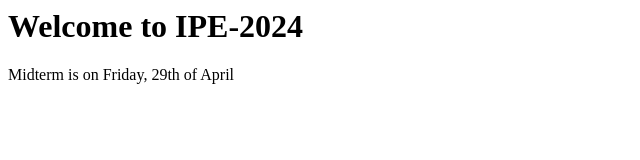
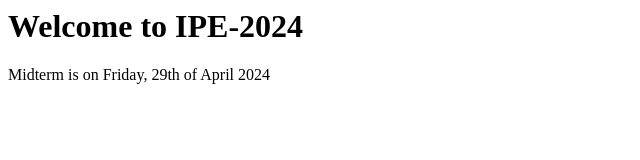
Before and after one commit to darororo/midterm-ipe-2024, a plain HTML site: page index.html in a window 1280 px wide. Shown: the full height of the page, 0-640 px from the left. Drawn offline with Linux system fonts and the light colour scheme.

Commit message:
add 2024 text

```diff
--- a/index.html
+++ b/index.html
@@ -1,2 +1,2 @@
 <h1>Welcome to IPE-2024</h1>
-<p>Midterm is on Friday, 29th of April</p>
+<p>Midterm is on Friday, 29th of April 2024</p>
```
